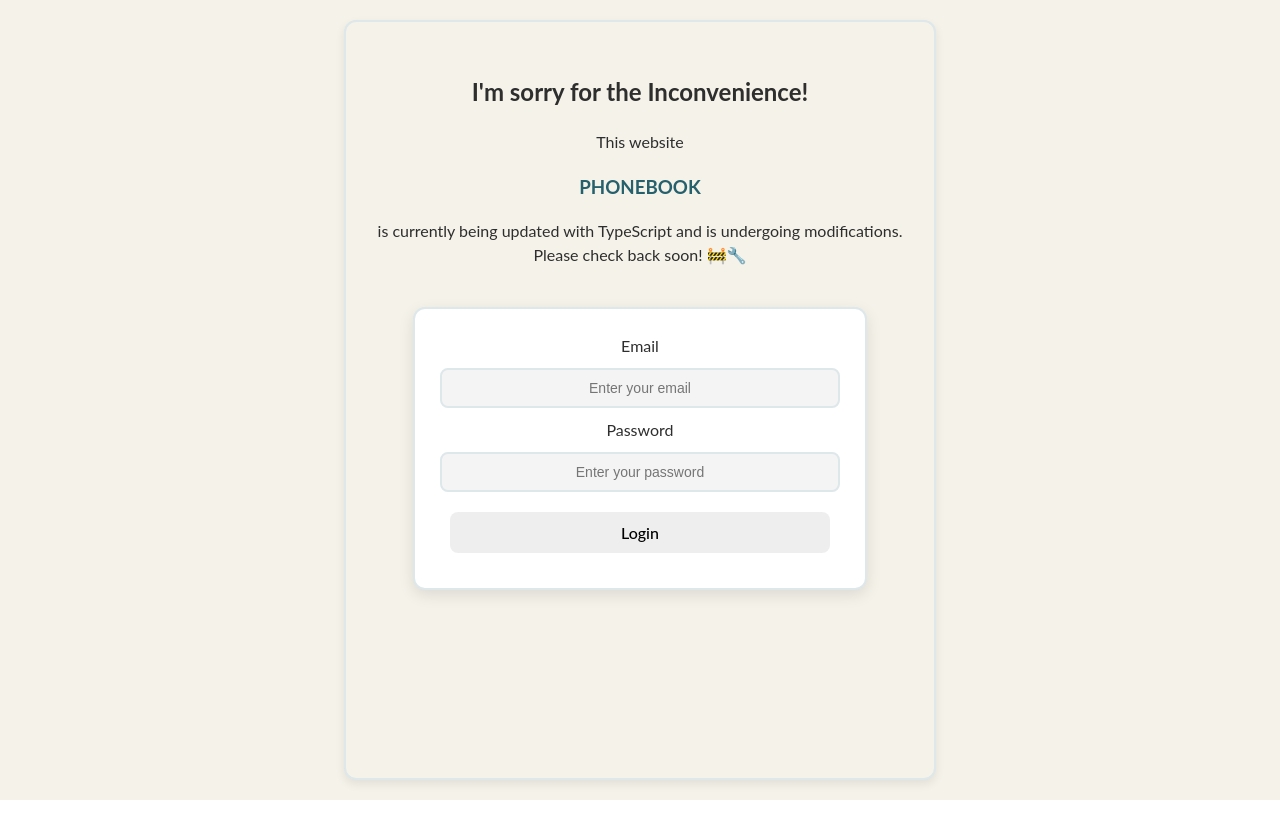
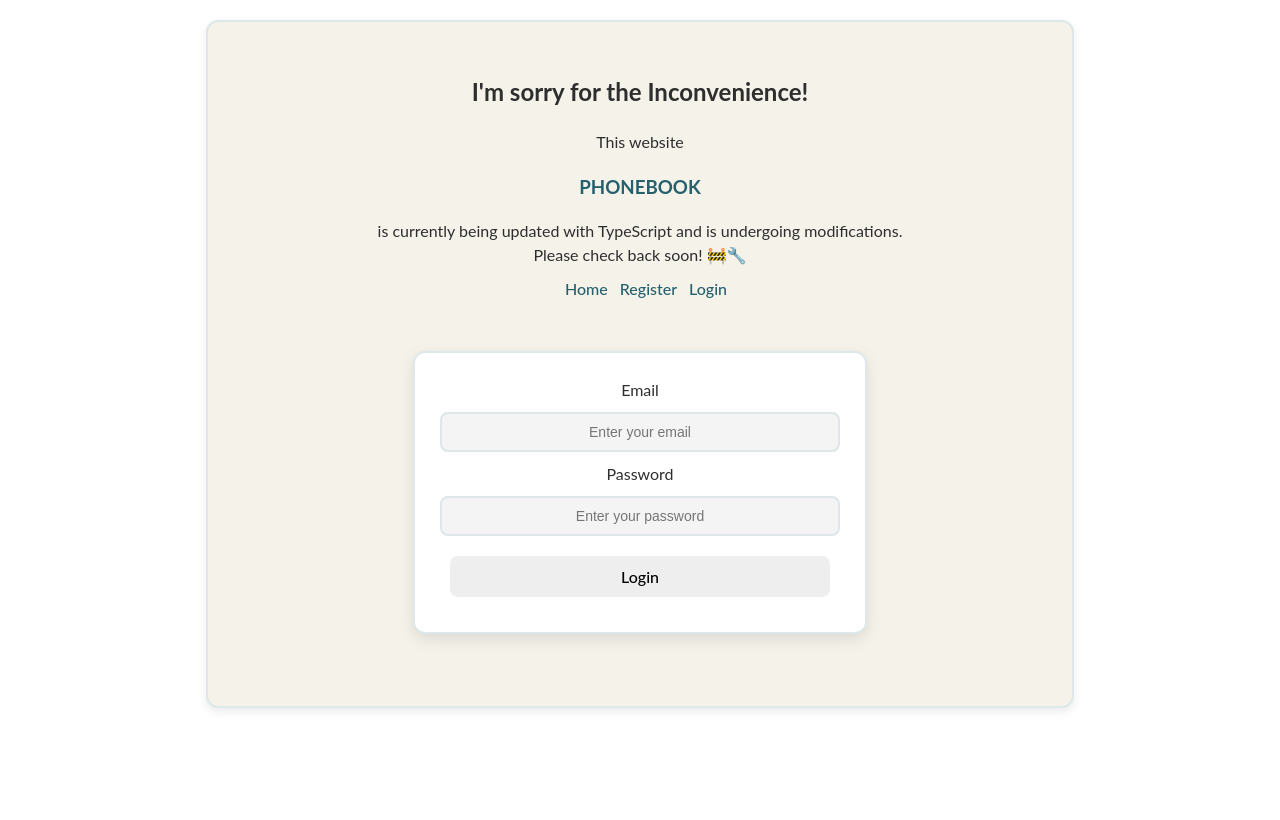
Before and after one commit to anitabaron/phonebook, a React (Vite) app: page /login in a window 1280 px wide. Built offline with nearby package versions, Linux system fonts and the light colour scheme.

Commit message:
recovering components with TS to app

```diff
--- a/src/App.css
+++ b/src/App.css
@@ -7,15 +7,17 @@
   border: 2px solid #dee7e9;
   border-radius: 12px;
   background: #f4f2e9;
+  background-color: #f4f2e9;
   box-shadow: 0 4px 10px rgba(0, 0, 0, 0.08);
 }
 
 body {
-  background-color: #f4f2e9;
+  background-color: white;
   color: #2e2e2e;
   font-family: "Lato", "Helvetica Neue", "Helvetica", sans-serif;
   margin: 0;
   padding: 0;
+  min-height: 100vh;
 }
 
 h1 {
@@ -38,10 +40,13 @@ h1 {
 /* Navigation */
 .navi {
   display: flex;
-  gap: 12px;
+  flex-direction: row;
   justify-content: center;
   align-items: center;
   padding: 10px;
+}
+.navi a {
+  margin-left: 12px;
 }
 /* Login & Register Form */
 .auth-form {
@@ -49,7 +54,6 @@ h1 {
   border: 2px solid #dee7e9;
   border-radius: 12px;
   padding: 25px;
-  width: 100%;
   max-width: 400px;
   margin: 40px auto;
   display: flex;
@@ -75,6 +79,7 @@ h1 {
   background: #f4f4f4;
   color: #2e2e2e;
   transition: border 0.2s ease, box-shadow 0.2s ease;
+  text-align: center;
 }
 
 .auth-form input:focus {
@@ -100,7 +105,6 @@ h1 {
   background: #eec074;
   transform: translateY(-2px) scale(1.02);
   box-shadow: 0 4px 8px rgba(238, 192, 116, 0.4);
-  border-color: #646cff;
 }
 button:hover {
   border-color: #f79950;
@@ -111,17 +115,34 @@ button:hover {
   box-shadow: none;
 }
 
-/* Links */
+/* General Links */
+a {
+  font-weight: 500;
+  color: #26606d;
+  /* color: #bf9eab; */
+  text-decoration: none;
+  transition: color 0.2s ease, text-decoration 0.2s ease;
+}
+
+a:hover {
+  color: #f79950;
+  text-decoration: underline;
+}
+
+/* Authentication Links */
 .auth-link {
   text-align: center;
   color: #bf9eab;
   font-size: 0.9rem;
+  font-weight: 500;
   text-decoration: none;
-  transition: color 0.2s ease;
+  transition: color 0.2s ease, transform 0.2s ease;
 }
 
 .auth-link:hover {
   color: #eec074;
+  transform: translateY(-1px);
+  text-decoration: underline;
 }
 
 /* Form */
@@ -231,28 +252,6 @@ h6 {
   font-weight: 700;
 }
 
-/* Links */
-a {
-  color: #bf9eab;
-  text-decoration: none;
-  transition: color 0.2s ease;
-}
-
-a:hover {
-  color: #eec074;
-}
-.auth-link {
-  text-align: center;
-  color: #bf9eab;
-  font-size: 0.9rem;
-  text-decoration: none;
-  transition: color 0.2s ease;
-}
-
-.auth-link:hover {
-  color: #eec074;
-}
-
 /* Other */
 .card {
   padding: 2em;
@@ -272,8 +271,8 @@ a:hover {
 /* Responsive Design */
 @media screen and (max-width: 768px) {
   #root {
-    width: 90%;
-    padding: 1.5rem;
+    width: 80%;
+    padding: 2rem;
   }
 
   .form {
--- a/src/App.tsx
+++ b/src/App.tsx
@@ -2,7 +2,7 @@ import "./App.css";
 import { useDispatch, useSelector } from "react-redux";
 import type { AppDispatch, RootState } from "./redux/store";
 import { lazy, useEffect } from "react";
-// import Layout from "./components/Layout";
+import Layout from "./components/Layout";
 import { Route, Routes } from "react-router-dom";
 // import RestrictedRoute from "./components/RestrictedRoute";
 // import PrivateRoute from "./components/PrivateRoute";
@@ -36,20 +36,20 @@ function App() {
     dispatch(refreshUser());
   }, [dispatch]);
 
-  // useEffect(() => {
-  //   if (!isRefreshUser && isLoggedIn) {
-  //     dispatch(fetchContacts());
-  //   }
-  // }, [dispatch, isRefreshUser, isLoggedIn]);
+  useEffect(() => {
+    if (!isRefreshUser && isLoggedIn) {
+      dispatch(fetchContacts());
+    }
+  }, [dispatch, isRefreshUser, isLoggedIn]);
 
-  if (error)
-    return (
-      <>
-        {/* <Layout> */}
-        <p>Error: {error}</p>
-        {/* </Layout> */}
-      </>
-    );
+  // if (error)
+  //   return (
+  //     <>
+  //       <Layout>
+  //         <p>Error: {error}</p>
+  //       </Layout>
+  //     </>
+  //   );
 
   // if (loading)
   //   return (
@@ -67,12 +67,14 @@ function App() {
         undergoing modifications. <br />
         Please check back soon! 🚧🔧
       </div>
+      <Layout>
         <Routes>
           <Route path="/" element={<HomePage />} />
           <Route path="/contacts" element={<ContactsPage />} />
           <Route path="/login" element={<LoginPage />} />
           <Route path="/register" element={<RegisterPage />} />
         </Routes>
+      </Layout>
     </>
   );
   // isRefreshUser ? (
--- /dev/null
+++ b/src/components/AuthNav.tsx
@@ -0,0 +1,12 @@
+import { Link } from "react-router-dom";
+
+const AuthNav = (): JSX.Element => {
+  return (
+    <nav>
+      <Link to="/register">Register</Link>
+      <Link to="/login">Login</Link>
+    </nav>
+  );
+};
+
+export default AuthNav;
--- /dev/null
+++ b/src/components/Layout.tsx
@@ -0,0 +1,15 @@
+import { Suspense } from "react";
+import Navigation from "./Navigation";
+
+interface LayoutProps {
+  children: React.ReactNode;
+}
+
+export default function Layout({ children }: LayoutProps) {
+  return (
+    <div>
+      <Navigation />
+      <Suspense fallback={<p>loading fallback...</p>}>{children}</Suspense>
+    </div>
+  );
+}
--- /dev/null
+++ b/src/components/Navigation.tsx
@@ -0,0 +1,18 @@
+import { Link } from "react-router-dom";
+import UserNav from "./UserNav";
+import AuthNav from "./AuthNav";
+import { useSelector } from "react-redux";
+import { selectIsLoggedIn } from "../redux/auth/selectors";
+
+export default function Navigation() {
+  const isLoggedIn = useSelector(selectIsLoggedIn);
+  return (
+    <div>
+      <nav className="navi">
+        <Link to="/">Home</Link>
+        {isLoggedIn && <Link to="/contacts">Contacts</Link>}
+        {isLoggedIn ? <UserNav /> : <AuthNav />}
+      </nav>
+    </div>
+  );
+}
--- a/src/index.css
+++ b/src/index.css
@@ -1,37 +1,11 @@
 :root {
-  font-family: Inter, system-ui, Avenir, Helvetica, Arial, sans-serif;
   line-height: 1.5;
   font-weight: 400;
-
   color-scheme: light dark;
-  color: rgba(255, 255, 255, 0.87);
-  background-color: #242424;
-
   font-synthesis: none;
   text-rendering: optimizeLegibility;
   -webkit-font-smoothing: antialiased;
   -moz-osx-font-smoothing: grayscale;
-}
-
-a {
-  font-weight: 500;
-  color: #646cff;
-  text-decoration: inherit;
-}
-a:hover {
-  color: #535bf2;
-}
-
-body {
-  margin: 0;
-  display: flex;
-  min-width: 320px;
-  min-height: 100vh;
-}
-
-h1 {
-  font-size: 3.2em;
-  line-height: 1.1;
 }
 
 button {
@@ -52,20 +26,9 @@ button:focus-visible {
 }
 
 @media (prefers-color-scheme: light) {
-  :root {
-    color: #213547;
-    background-color: #ffffff;
-  }
-  a:hover {
-    color: #747bff;
-  }
   button {
     background-color: #eeeeee;
   }
-}
-
-input {
-  text-align: center;
 }
 
 input::-webkit-outer-spin-button,
```
Also changed, not shown: src/components/ModalConfirm.tsx (added, +13 -0 lines), src/components/PrivateRoute.tsx (added, +17 -0 lines), src/components/RestrictedRoute.tsx (added, +8 -0 lines). Lines whose indentation alone changed are shown as unchanged.
